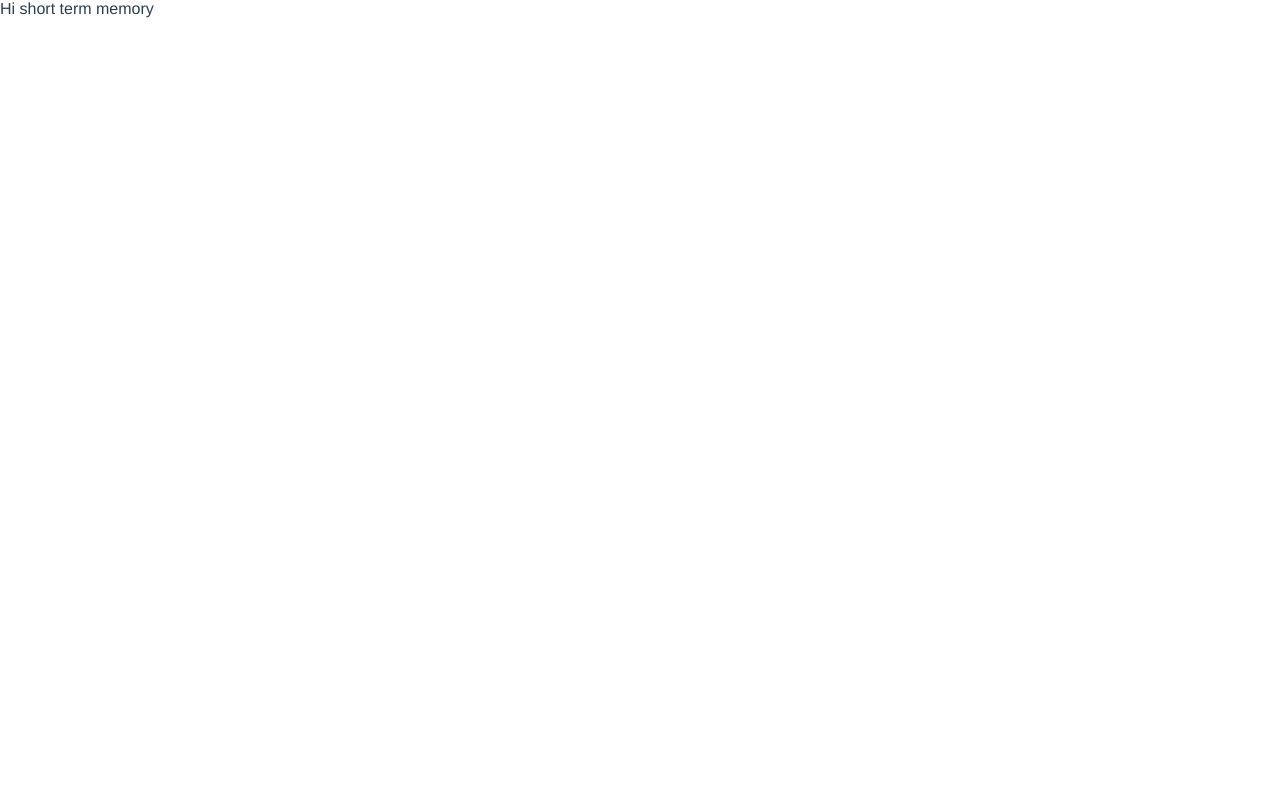
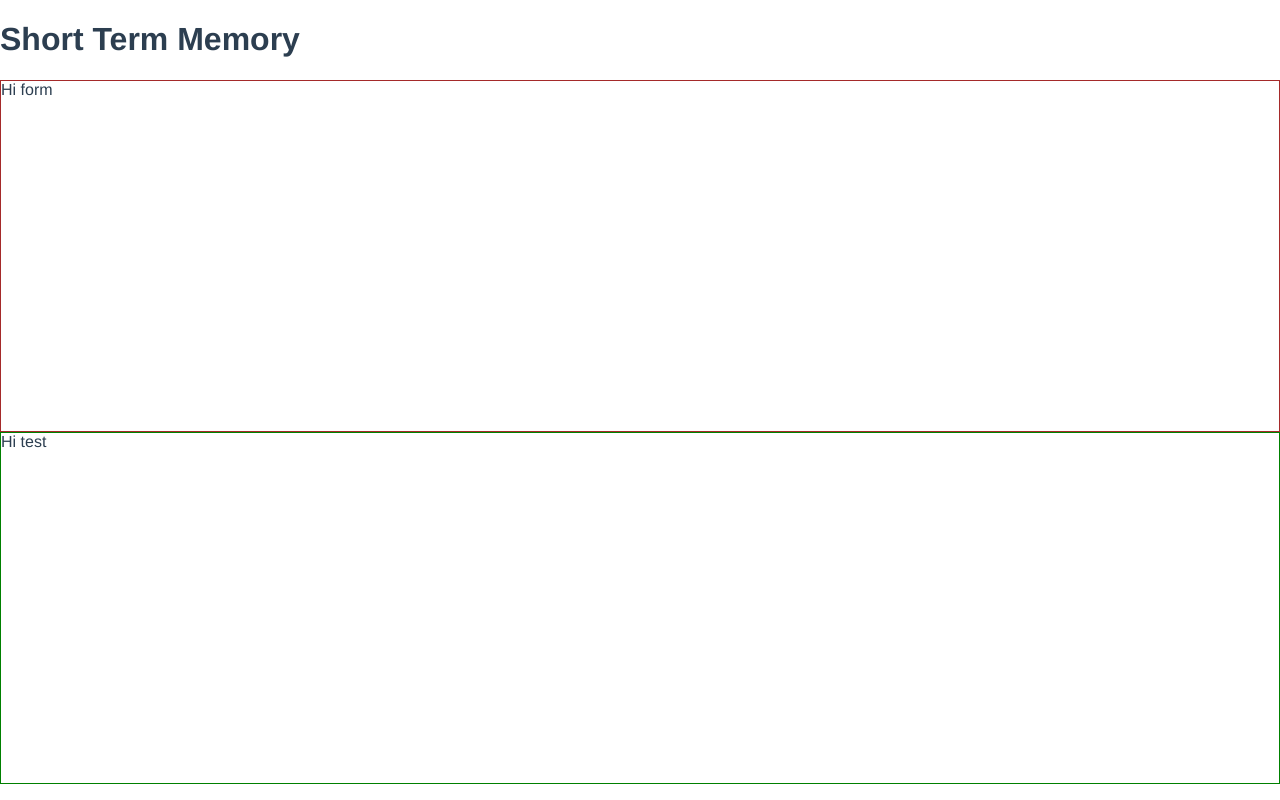
Before and after one commit to flying-musk/short-term-memory, a Vue app: page / in a window 1280 px wide. Built offline with nearby package versions, Linux system fonts and the light colour scheme.

Commit message:
[short-term-memory] Add two components: Form, Test.

```diff
--- a/src/App.vue
+++ b/src/App.vue
@@ -1,6 +1,6 @@
 <template>
   <div id="app">
-    <short-term-memory />
+    <ShortTermMemory />
   </div>
 </template>
 
--- /dev/null
+++ b/src/components/Form.vue
@@ -0,0 +1,16 @@
+<template>
+  <div class="f-outer">Hi form</div>
+</template>
+
+<script>
+export default {
+  name: 'form',
+};
+</script>
+
+<style scoped lang="scss">
+.f-outer {
+  border: solid 1px brown;
+  flex-grow: 1;
+}
+</style>
--- a/src/components/ShortTermMemory.vue
+++ b/src/components/ShortTermMemory.vue
@@ -1,11 +1,27 @@
 <template>
-  <div>Hi short term memory</div>
+  <div class="s-outer">
+    <h1>Short Term Memory</h1>
+    <Form />
+    <Test />
+  </div>
 </template>
 
 <script>
+import Form from './Form.vue';
+import Test from './Test.vue';
 export default {
   name: 'short-term-memory',
+  components: {
+    Form,
+    Test,
+  },
 };
 </script>
 
-<style scoped lang="scss"></style>
+<style scoped lang="scss">
+.s-outer {
+  height: 98vh;
+  display: flex;
+  flex-direction: column;
+}
+</style>
--- /dev/null
+++ b/src/components/Test.vue
@@ -0,0 +1,16 @@
+<template>
+  <div class="t-outer">Hi test</div>
+</template>
+
+<script>
+export default {
+  name: 'test',
+};
+</script>
+
+<style scoped lang="scss">
+.t-outer {
+  border: solid 1px green;
+  flex-grow: 1;
+}
+</style>
```
